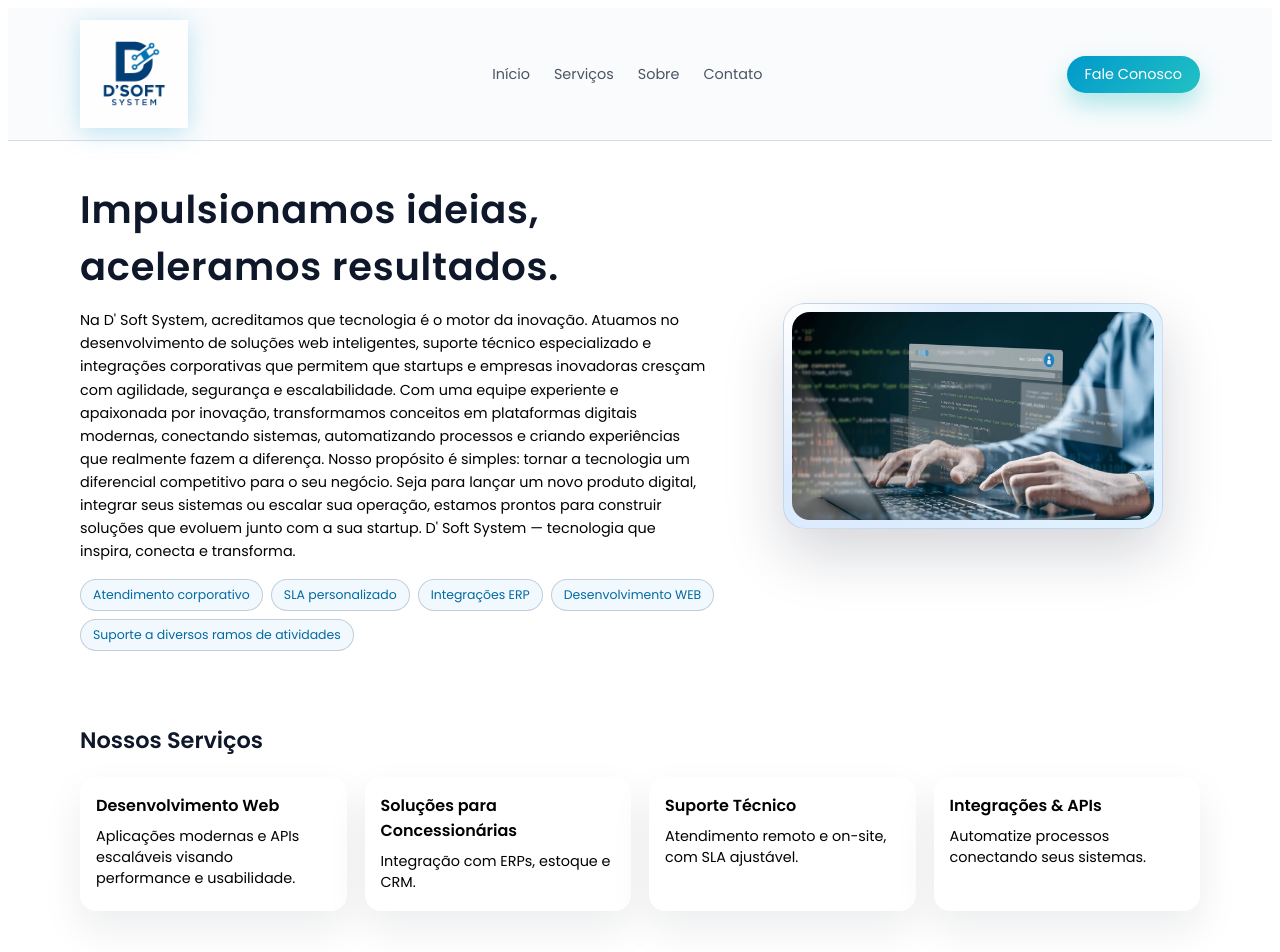
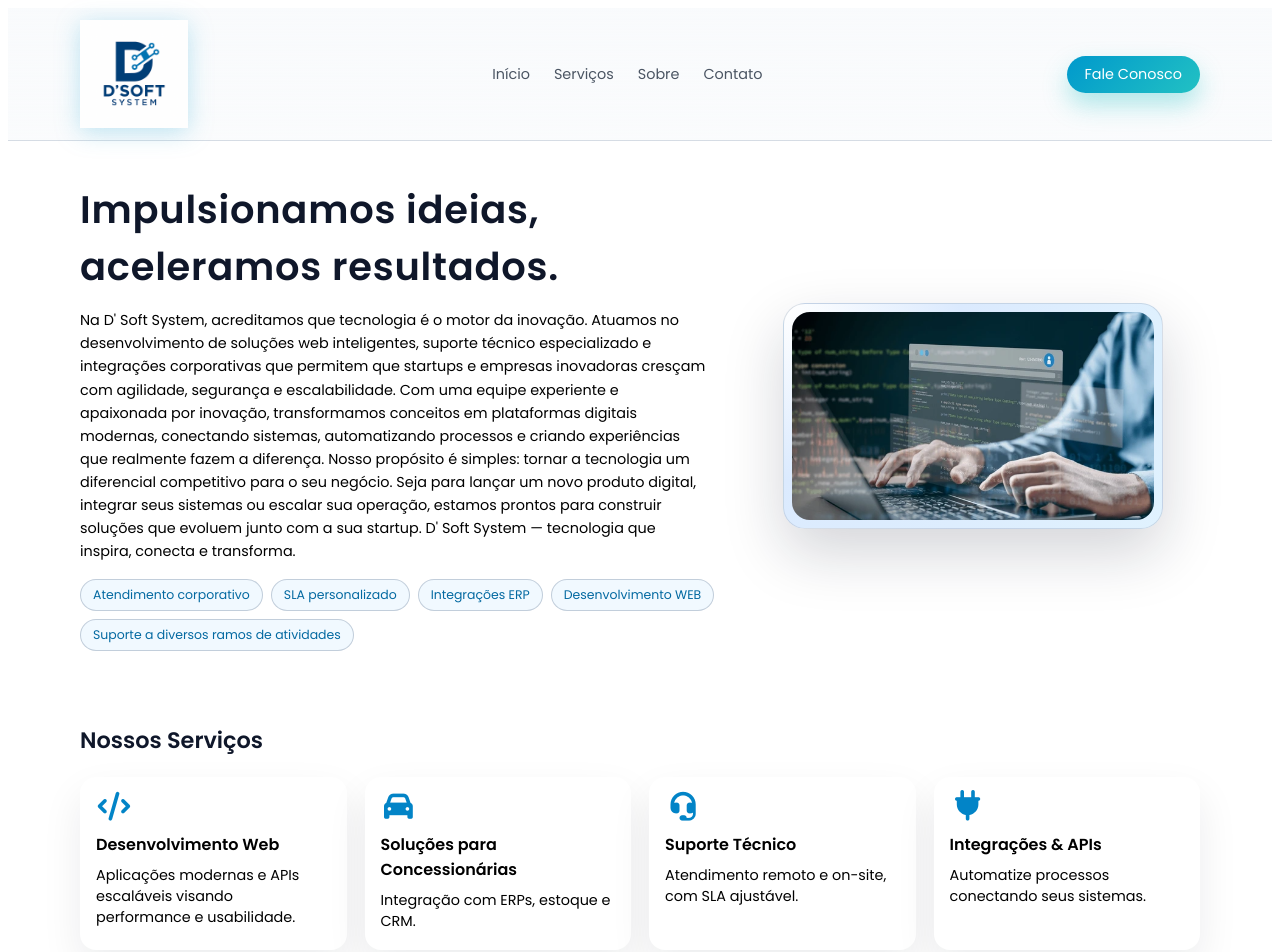
Before and after one commit to edudandrea/softsystem, an Angular app: page / in a window 1280 px wide. Shown: the top 952 px of the page. Built offline with nearby package versions, Linux system fonts and the light colour scheme.

Commit message:
Ajuste nos icones

```diff
--- a/angular.json
+++ b/angular.json
@@ -30,6 +30,7 @@
               "src/assets"
             ],
             "styles": [
+              "node_modules/@fortawesome/fontawesome-free/css/all.min.css",
               "src/styles.css"
             ],
             "scripts": [],
--- a/src/app/app.component.ts
+++ b/src/app/app.component.ts
@@ -25,7 +25,7 @@ export class AppComponent {
     {
       title: 'Desenvolvimento Web',
       desc: 'Aplicações modernas e APIs escaláveis visando performance e usabilidade.',
-      iiconClass: 'fa-solid fa-code',
+      iconClass: 'fa-solid fa-code',
     },
     {
       title: 'Soluções para Concessionárias',
```
